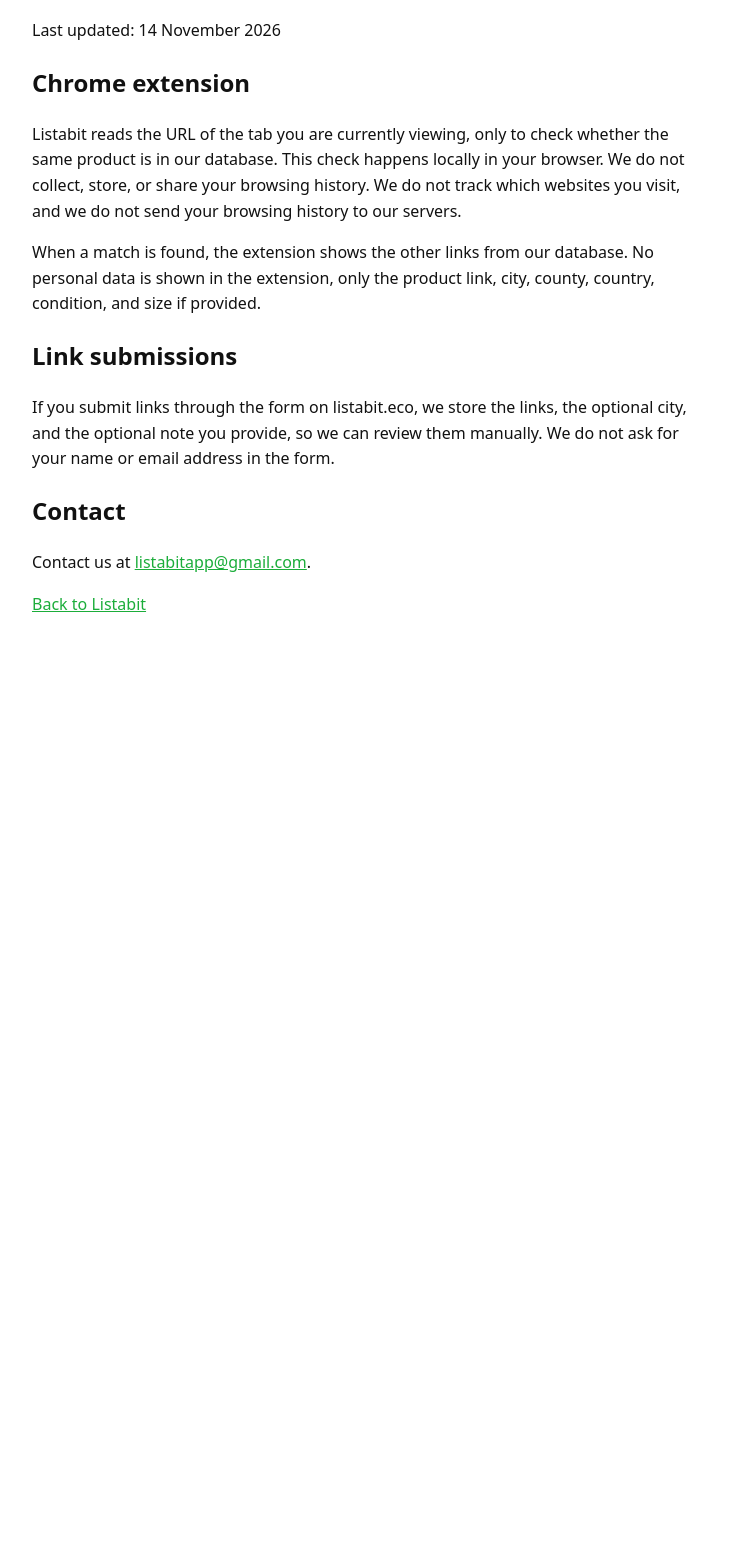
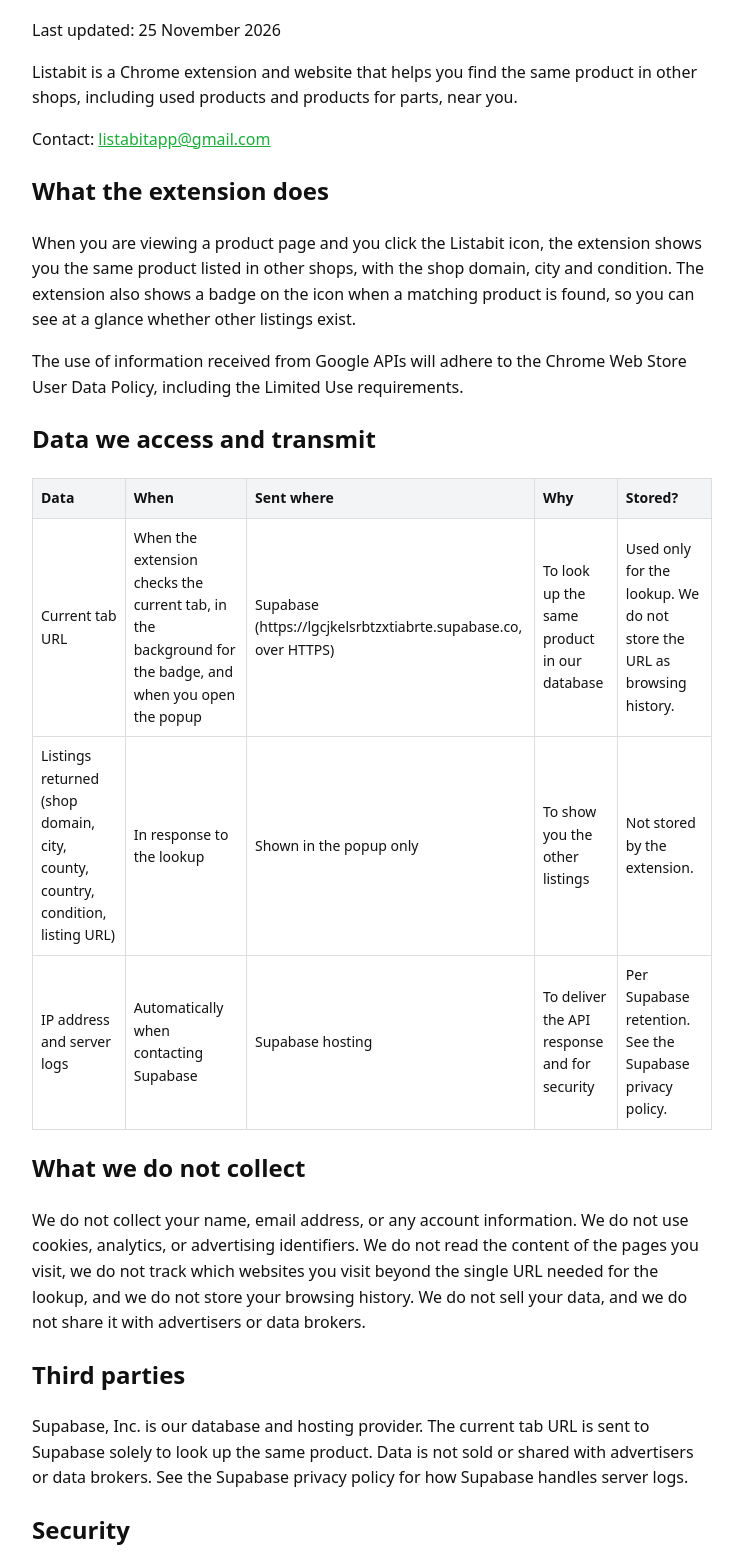
Before and after one commit to listabiteco/listabit-website, a browser extension: page listabit.eco/privacy.html in a window 1280 px wide. Shown: the part 108-1660 px from the top of the page, without its empty margins (268-1011 px from the left). Before the commit the page ends 800 px from the top, so only its background shows below. Drawn offline with Linux system fonts and the light colour scheme.

Commit message:
updated privay

```diff
--- a/listabit.eco/privacy.html
+++ b/listabit.eco/privacy.html
@@ -4,23 +4,53 @@
 <meta charset="utf-8">
 <meta name="viewport" content="width=device-width, initial-scale=1">
 <title>Privacy Policy - Listabit</title>
+<link rel="icon" type="image/png" href="listabit-icon.png">
 <style>
 body { font-family: system-ui, sans-serif; margin: 0; color: #111; line-height: 1.6; }
 main { max-width: 680px; margin: 0 auto; padding: 32px 20px 48px; }
 a { color: #1bad3a; }
+table { border-collapse: collapse; width: 100%; margin: 16px 0; }
+th, td { border: 1px solid #ddd; padding: 8px; text-align: left; font-size: 14px; }
+th { background: #f3f4f6; }
 </style>
 </head>
 <body>
 <main>
 <h1>Privacy Policy</h1>
-<p>Last updated: 14 November 2026</p>
-<h2>Chrome extension</h2>
-<p>Listabit reads the URL of the tab you are currently viewing, only to check whether the same product is in our database. This check happens locally in your browser. We do not collect, store, or share your browsing history. We do not track which websites you visit, and we do not send your browsing history to our servers.</p>
-<p>When a match is found, the extension shows the other links from our database. No personal data is shown in the extension, only the product link, city, county, country, condition, and size if provided.</p>
+<p>Last updated: 25 November 2026</p>
+<p>Listabit is a Chrome extension and website that helps you find the same product in other shops, including used products and products for parts, near you.</p>
+<p>Contact: <a href="mailto:listabitapp@gmail.com">listabitapp@gmail.com</a></p>
+
+<h2>What the extension does</h2>
+<p>When you are viewing a product page and you click the Listabit icon, the extension shows you the same product listed in other shops, with the shop domain, city and condition. The extension also shows a badge on the icon when a matching product is found, so you can see at a glance whether other listings exist.</p>
+<p>The use of information received from Google APIs will adhere to the Chrome Web Store User Data Policy, including the Limited Use requirements.</p>
+
+<h2>Data we access and transmit</h2>
+<table>
+<tr><th>Data</th><th>When</th><th>Sent where</th><th>Why</th><th>Stored?</th></tr>
+<tr><td>Current tab URL</td><td>When the extension checks the current tab, in the background for the badge, and when you open the popup</td><td>Supabase (https://lgcjkelsrbtzxtiabrte.supabase.co, over HTTPS)</td><td>To look up the same product in our database</td><td>Used only for the lookup. We do not store the URL as browsing history.</td></tr>
+<tr><td>Listings returned (shop domain, city, county, country, condition, listing URL)</td><td>In response to the lookup</td><td>Shown in the popup only</td><td>To show you the other listings</td><td>Not stored by the extension.</td></tr>
+<tr><td>IP address and server logs</td><td>Automatically when contacting Supabase</td><td>Supabase hosting</td><td>To deliver the API response and for security</td><td>Per Supabase retention. See the Supabase privacy policy.</td></tr>
+</table>
+
+<h2>What we do not collect</h2>
+<p>We do not collect your name, email address, or any account information. We do not use cookies, analytics, or advertising identifiers. We do not read the content of the pages you visit, we do not track which websites you visit beyond the single URL needed for the lookup, and we do not store your browsing history. We do not sell your data, and we do not share it with advertisers or data brokers.</p>
+
+<h2>Third parties</h2>
+<p>Supabase, Inc. is our database and hosting provider. The current tab URL is sent to Supabase solely to look up the same product. Data is not sold or shared with advertisers or data brokers. See the Supabase privacy policy for how Supabase handles server logs.</p>
+
+<h2>Security</h2>
+<p>Data is transmitted over HTTPS. Data at rest is stored using strong encryption provided by Supabase.</p>
+
 <h2>Link submissions</h2>
-<p>If you submit links through the form on listabit.eco, we store the links, the optional city, and the optional note you provide, so we can review them manually. We do not ask for your name or email address in the form.</p>
-<h2>Contact</h2>
-<p>Contact us at <a href="mailto:listabitapp@gmail.com">listabitapp@gmail.com</a>.</p>
+<p>If you submit links through the form on listabit.eco, we store the links, city, country, condition, size and note you provide, so we can review them manually. We do not ask for your name or email address in the form. Submitted links are public product links, and we do not remove them on request.</p>
+
+<h2>Your rights</h2>
+<p>If you have a question about your data, or you want us to delete any data we hold about you, contact us at <a href="mailto:listabitapp@gmail.com">listabitapp@gmail.com</a>.</p>
+
+<h2>Changes</h2>
+<p>If we change how we handle data, we will update this policy and disclose the change prominently in the extension and on listabit.eco before the change takes effect.</p>
+
 <p><a href="index.html">Back to Listabit</a></p>
 </main>
 </body>
```
